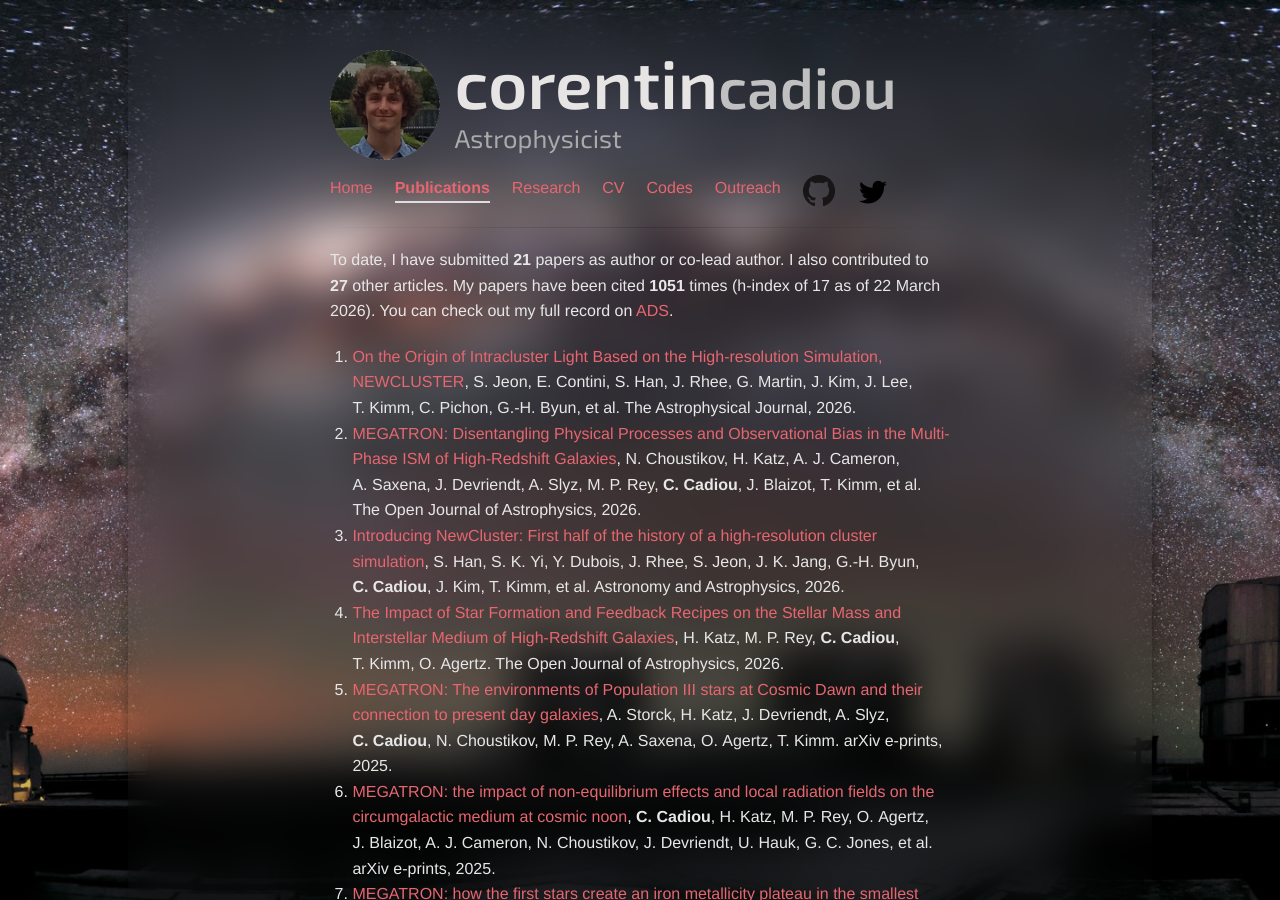
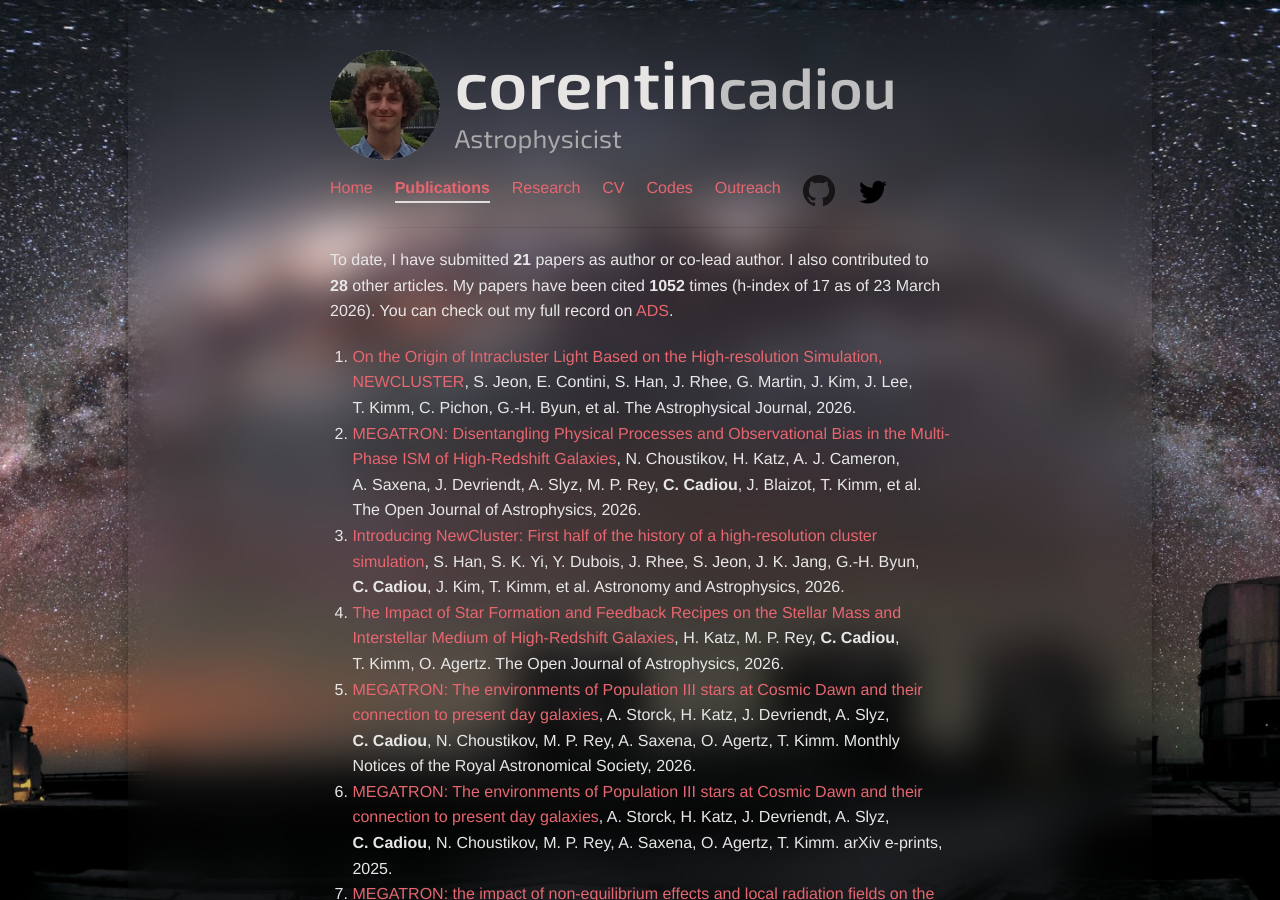
Before and after one commit to cphyc/cphyc.github.io, a Jekyll site: the page built from publications/index.html, in a window 1280 px wide and 900 px high. Built offline with Jekyll 4.4.1, drawn with Linux system fonts in a browser that asks for light colours; nearby versions of some CDN libraries.

Commit message:
Update publications and CV [skip ci]
Automated update via GitHub Actions

```diff
--- a/publications/index.html
+++ b/publications/index.html
@@ -7,8 +7,8 @@ description: My Publications
 
 <p>
   To date, I have submitted <b>21</b> papers as author or co-lead author.
-  I also contributed to <b>27</b> other articles.
-  My papers have been cited <b>1051</b> times (h-index of 17 as of 22 March 2026).
+  I also contributed to <b>28</b> other articles.
+  My papers have been cited <b>1052</b> times (h-index of 17 as of 23 March 2026).
   You can check out my full record on <a href="https://ui.adsabs.harvard.edu/search/q=((author%3A%22Cadiou%2C%20C%22))%20-bibstem%3A%22zndo%22%20collection%3Aastronomy&sort=date%20desc%2C%20bibcode%20desc&p_=0" target="_blank">ADS</a>.
 </p>
 <ol>
@@ -149,6 +149,42 @@ description: My Publications
       O.&nbsp;Agertz.
 
     The Open Journal of Astrophysics, 2026.
+  </li>
+
+  <li>
+    <a href="">MEGATRON: The environments of Population III stars at Cosmic Dawn and their connection to present day galaxies</a>,
+
+
+      A.&nbsp;Storck,
+
+
+      H.&nbsp;Katz,
+
+
+      J.&nbsp;Devriendt,
+
+
+      A.&nbsp;Slyz,
+
+    <b>
+      C.&nbsp;Cadiou</b>,
+
+
+      N.&nbsp;Choustikov,
+
+
+      M. P.&nbsp;Rey,
+
+
+      A.&nbsp;Saxena,
+
+
+      O.&nbsp;Agertz,
+
+
+      T.&nbsp;Kimm.
+
+    Monthly Notices of the Royal Astronomical Society, 2026.
   </li>
 
   <li>
```
Also changed, not shown: 2 other files.
